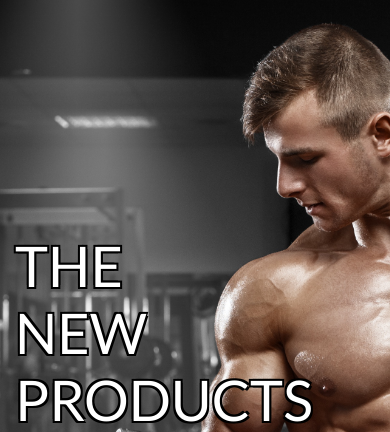
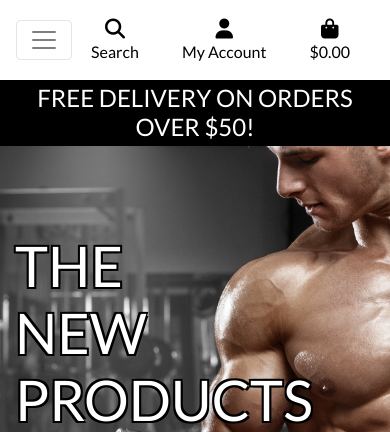
Before and after one commit to RavoPL/fitness-den, a Django app: page / in a window 390 px wide. Shown: the top 432 px of the page. Run offline with Django 4.2, Linux system fonts and the light colour scheme; parts of the project's set-up code (start-up, migrations or seed data) failed here and were passed over; some libraries are stand-ins or nearby versions.

Commit message:
fix base template resolution and mobile view issues

```diff
--- a/templates/base.html
+++ b/templates/base.html
@@ -37,12 +37,12 @@
     <title>Fitness Den {% block extra_title %}{% endblock %}</title>
   </head>
   <body>
-    <header class="container-fluid fixed-top"></header>
+    <header class="container-fluid fixed-top">
         <div id="topnav" class="row bg-white pt-lg-2 d-none d-lg-flex">
             <!-- first div -->
-            <div class="col-12 col-lg-4 my-auto py-1 py-lg-0 text-center text-lg lg-left">
+            <div class="col-12 col-lg-4 my-auto py-1 py-lg-0 text-center text-lg-left">
                 <a href="{% url 'home' %}" class="nav-link main-logo-link">
-                    <h2 class="logo-font text-black my-0"><strong>Fitness Den</strong></h2>
+                    <h2 class="logo-font text-black my-0"><strong>Fitness</strong> Den</h2>
                 </a>
             </div>
             <!-- second div -->
@@ -99,9 +99,10 @@
                     </li>
                 </ul>
             </div>
+        </div>
         <!-- fourth div -->
-            <div class="row bg-white mx-auto col-md-6">
-                <nav class="navbar navbar-expand-lg navbar-light w-100 mx-auto">
+        <div class="row bg-white">
+            <nav class="navbar navbar-expand-lg navbar-light w-100">
                 <button class="navbar-toggler" type="button" data-toggle="collapse" data-target="#main-nav" aria-controls="main-nav" aria-expanded="false" aria-label="Toggle navigation">
                     <span class="navbar-toggler-icon"></span>
                 </button>
@@ -109,12 +110,12 @@
                 {% include 'includes/main-nav.html' %}
             </nav>
         </div>
-            <div id="delivery-banner" class="row text-center mx-auto col-md-12">
+        <div id="delivery-banner" class="row text-center">
             <div class="col bg-black text-white">
                 <h4 class="logo-font my-1">Free delivery on orders over ${{ free_delivery_threshold }}!</h4>
             </div>
         </div>
-        </div>
+    </header>
 
     {% if messages %}
         <div class="message-container">
@@ -145,5 +146,7 @@
         $('.toast').toast('show');
     </script>
     {% endblock %}
+
+
   </body>
 </html>
```
Lines whose indentation alone changed are shown as unchanged.
